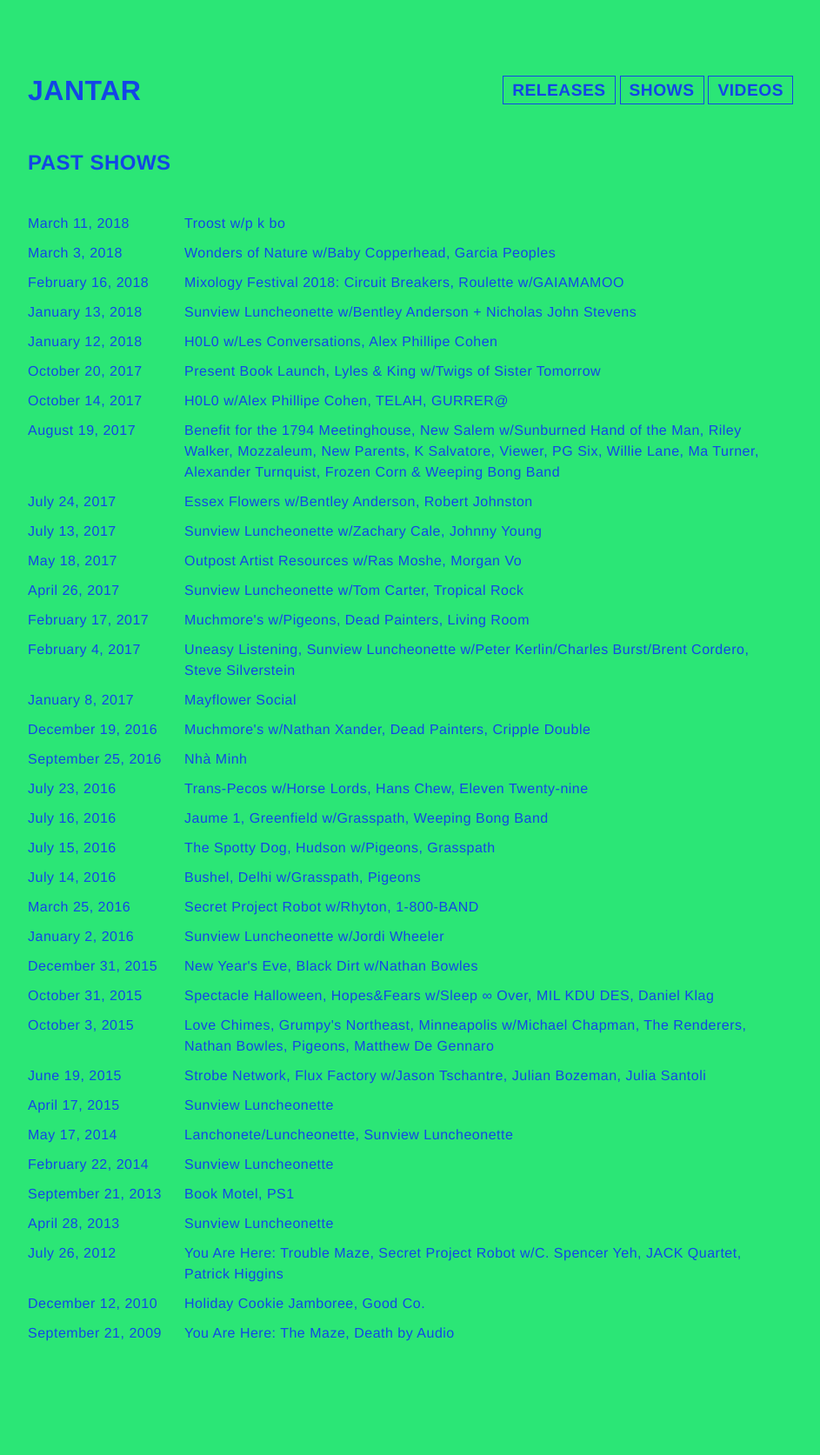
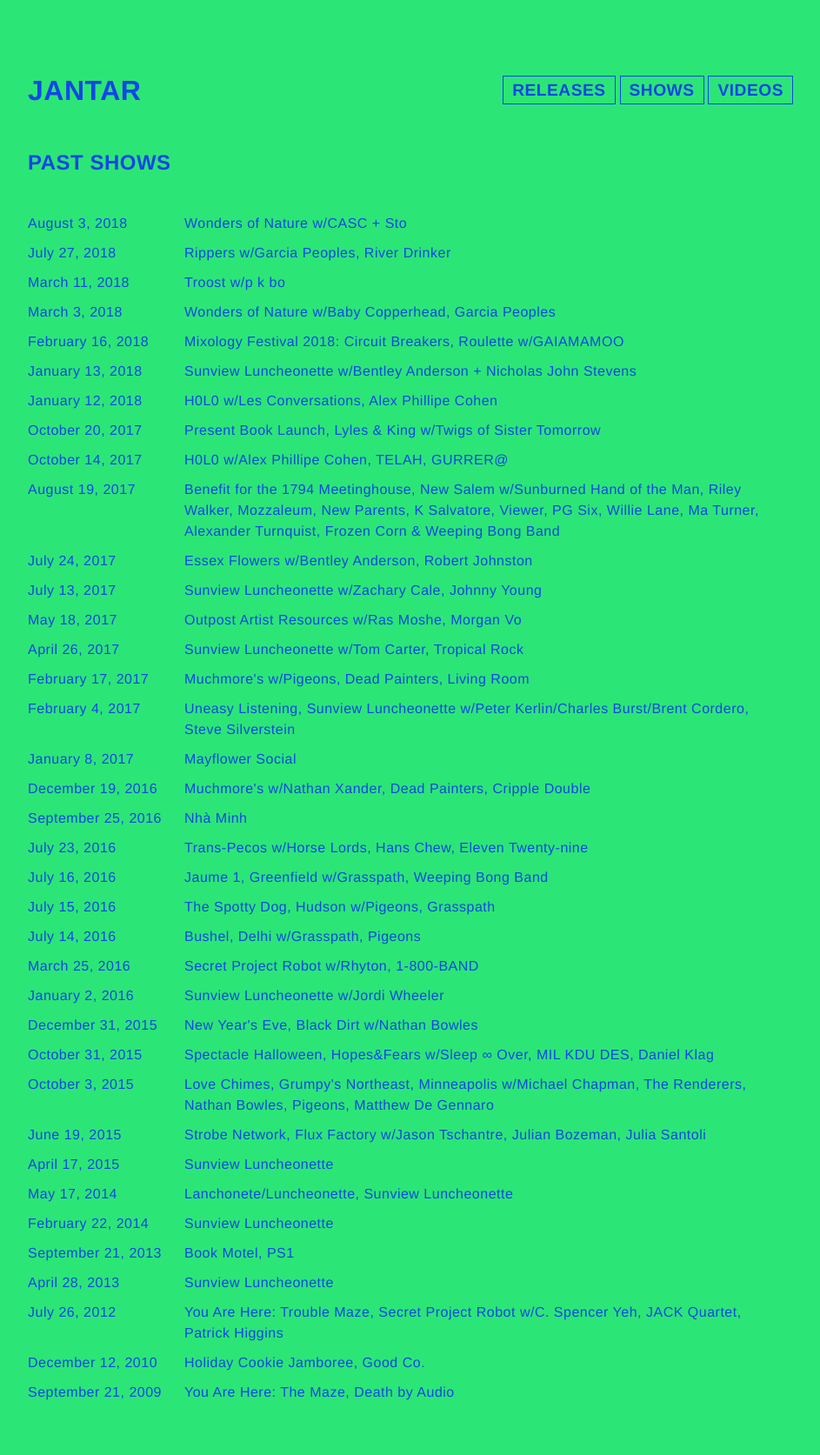
Before and after one commit to kirsten/thejantar.com, a Jekyll site: the page built from shows.html, in a window 1280 px wide. Shown: the whole page at 87% size, without its empty margins (168-1111 px from the left). Built offline with Jekyll 4.4.1, drawn with Linux system fonts in a browser that asks for light colours; before the commit the page ends 1605 px from its top, so only the background shows below that.

Commit message:
Add upcoming shows at rippers, wonders of nature

```diff
--- a/_data/shows.yml
+++ b/_data/shows.yml
@@ -1,3 +1,11 @@
+- date:  2018-08-03 20:00:00
+  title: "Wonders of Nature w/CASC + Sto"
+  link: "https://www.facebook.com/events/183928668965683/"
+
+- date:  2018-07-27 18:30:00
+  title: "Rippers w/Garcia Peoples, River Drinker"
+  link: "https://www.facebook.com/events/214817492699272/"
+
 - date:  2018-03-11 19:30:00
   title: "Troost w/p k bo"
   link: "https://www.facebook.com/events/851586395013491/"
```
